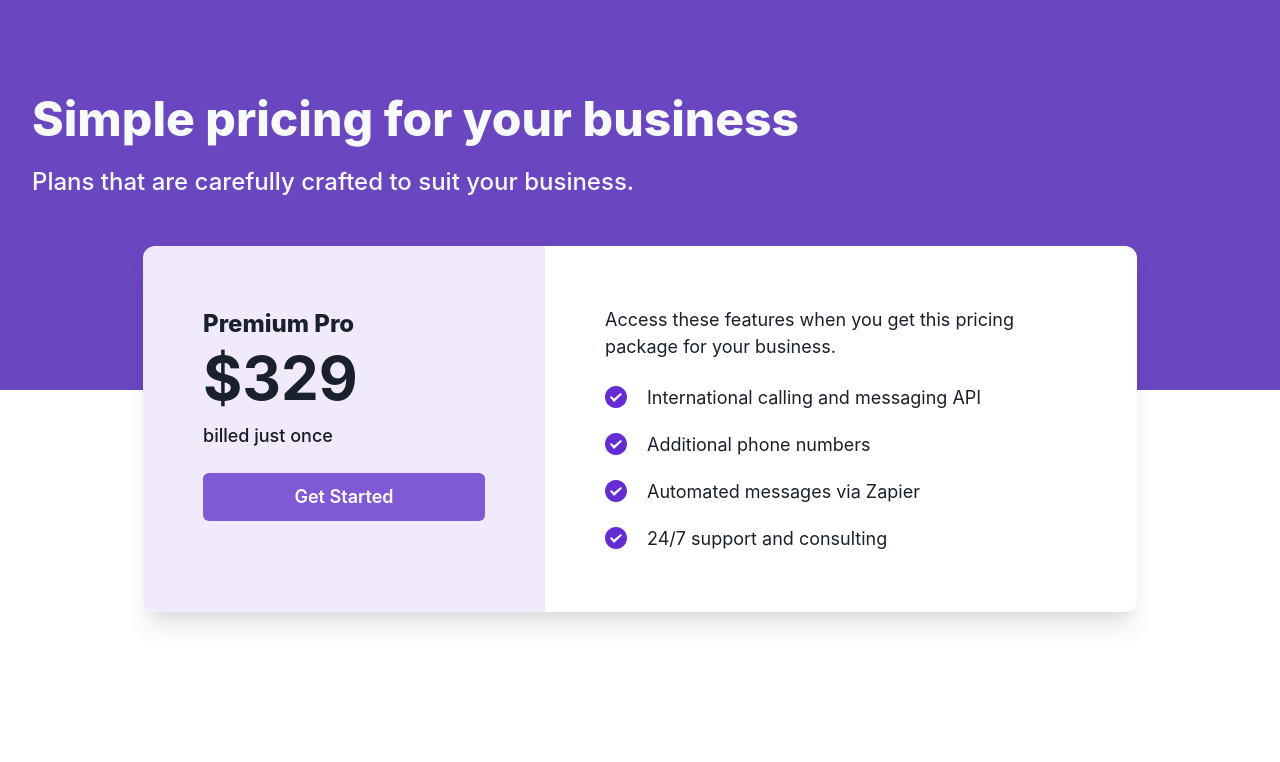
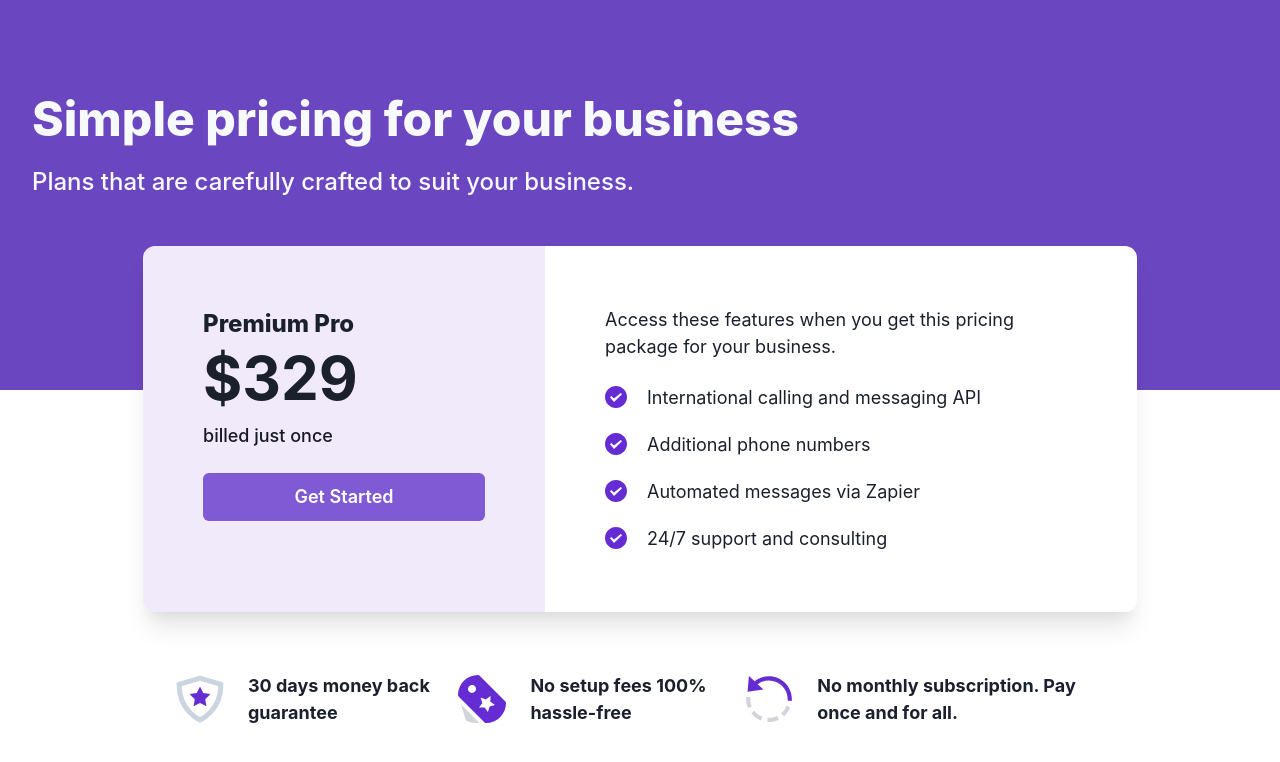
Before and after one commit to andresolive/chakra-demo, a React (Vite) app: page / in a window 1280 px wide. Shown: the top 762 px of the page. Built offline with nearby package versions, Linux system fonts and the light colour scheme.

Commit message:
feat: features done

```diff
--- a/src/App.tsx
+++ b/src/App.tsx
@@ -2,12 +2,14 @@ import { Box } from '@chakra-ui/react';
 import Header from './components/header';
 import './App.css';
 import Pricing from './components/Pricing';
+import { Features } from './components/Features';
 
 function App() {
   return (
     <div className='App'>
       <Header></Header>
       <Pricing></Pricing>
+      <Features></Features>
     </div>
   );
 }
--- a/src/components/Features.tsx
+++ b/src/components/Features.tsx
@@ -1,4 +1,9 @@
-import { HStack, Icon, Text, StackProps } from '@chakra-ui/react';
+import { Box, HStack, Icon, Text, StackProps } from '@chakra-ui/react';
+import {
+  MoneyBackGuaranteeIcon,
+  HassleFreeIcon,
+  MonthlySubscriptionIcon,
+} from '../icons/Icons';
 
 interface FeatureProps extends StackProps {
   icon: ElementType;
@@ -17,4 +22,18 @@ const Feature = (props: FeatureProps) => {
   );
 };
 
-export default Feature;
+export const Features = () => {
+  return (
+    <Box maxW='1024px' m='auto' pt='60px' pb='32px'>
+      <HStack px='48px' spacing='20px'>
+        <Feature icon={MoneyBackGuaranteeIcon}>
+          30 days money back guarantee
+        </Feature>
+        <Feature icon={HassleFreeIcon}>No setup fees 100% hassle-free</Feature>
+        <Feature icon={MonthlySubscriptionIcon}>
+          No monthly subscription. Pay once and for all.
+        </Feature>
+      </HStack>
+    </Box>
+  );
+};
--- a/src/components/Pricing.tsx
+++ b/src/components/Pricing.tsx
@@ -9,6 +9,7 @@ import {
   Icon,
   StackProps,
 } from '@chakra-ui/react';
+import { Features } from './Features';
 import { CheckIcon } from '../icons/Icons';
 
 export const ListItem = (props: StackProps) => {
```
